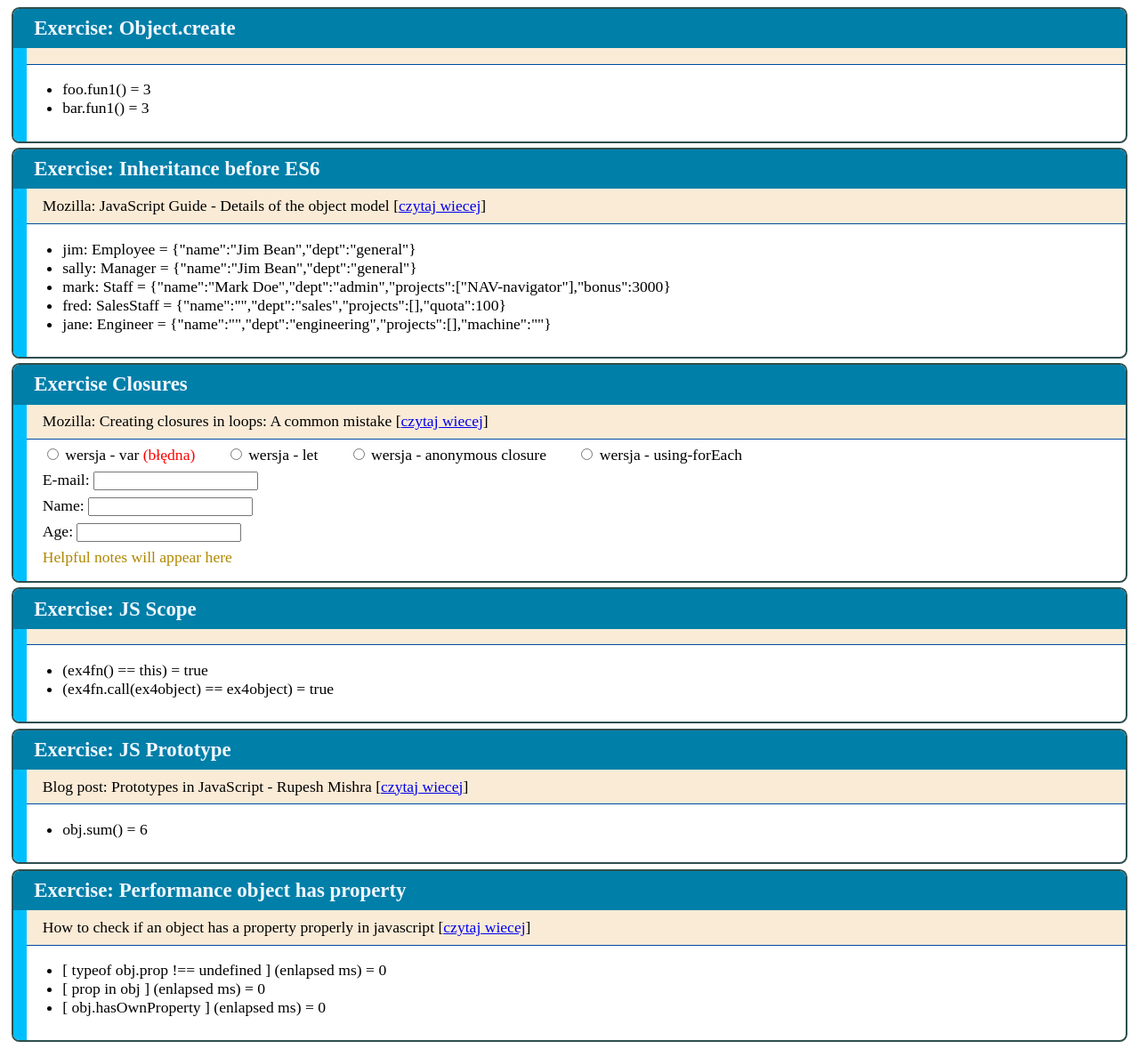
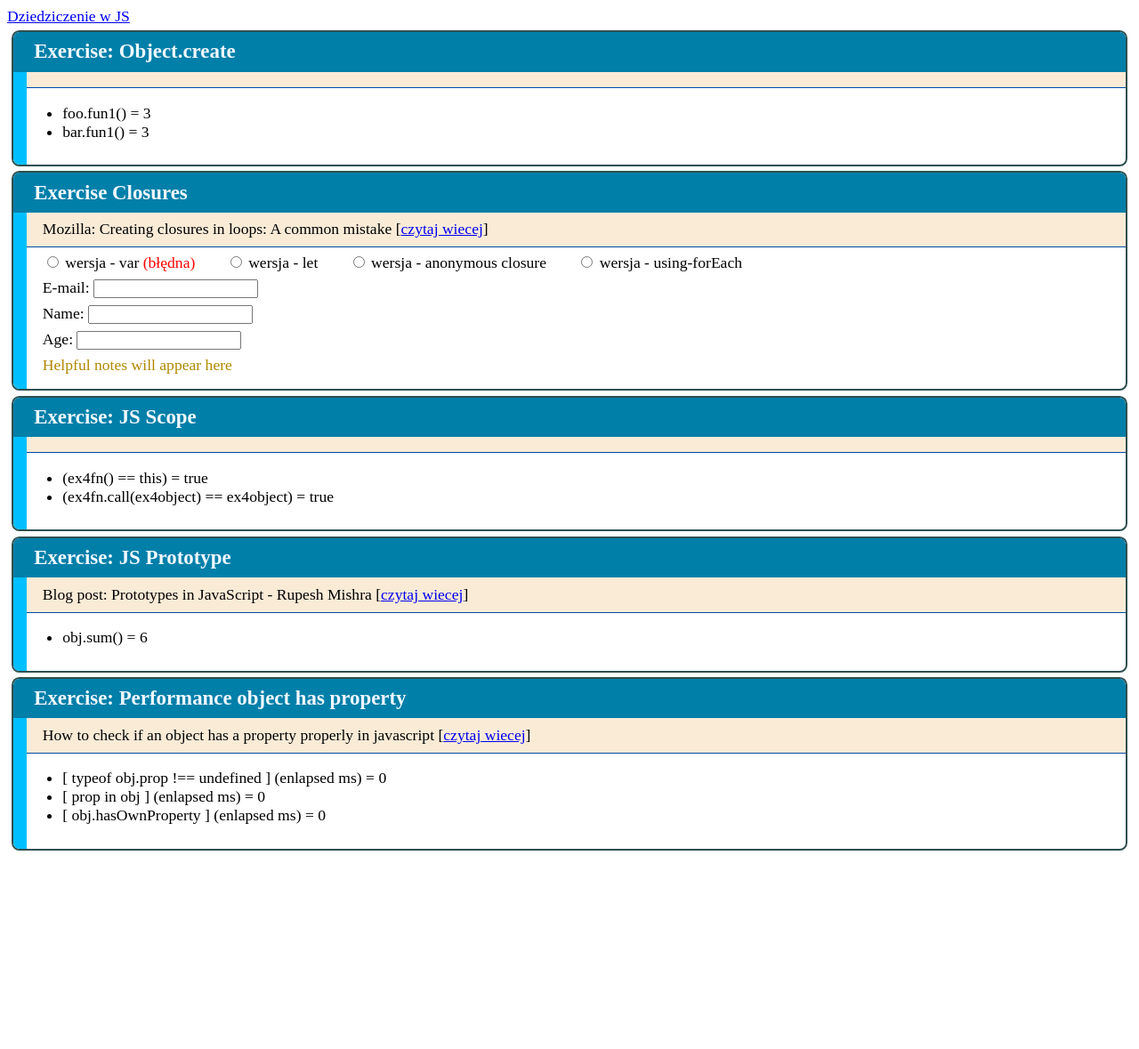
Before and after one commit to bogdanpolak/bsc-site, a Jekyll site: the page built from js-play/index.html, in a window 1280 px wide. Shown: the whole page at 89% size. Built offline with Jekyll 4.4.1, drawn with Linux system fonts in a browser that asks for light colours; after the commit the page ends 964 px from its top, so only the background shows below that.

Commit message:
Extracted Inheritance demo (ex02)

```diff
--- a/js-play/index.html
+++ b/js-play/index.html
@@ -1,7 +1,10 @@
 ---
 layout: javascript-playground
-title: playground one
+title: JavaScript Playground
 ---
+<div>
+	<a href="js-inheritance.html">Dziedziczenie w JS</a>
+</div>
 
 <div class="example" id="example-object-create">
 	<div>
@@ -12,20 +15,6 @@
 		<ul class="out"></ul>
 	</div>
 </div>
-
-<div class="example" id="example-inheritance-before-ES6">
-	<div>
-		<h1>Exercise: Inheritance before ES6</h1>
-	</div>
-	<div class="example-content">
-		<p class="reference">
-			Mozilla: JavaScript Guide - Details of the object model
-			[<a href="https://developer.mozilla.org/en-US/docs/Web/JavaScript/Guide/Details_of_the_Object_Model">czytaj wiecej</a>]
-		</p>
-		<ul class="out"></ul>
-	</div>
-</div>
-
 
 <div class="example" id="example-closures">
 	<div>
@@ -148,69 +137,6 @@
 		const bar = Object.create(foo);
 		logger.log ("foo.fun1()", foo.fun1() );
 		logger.log ("bar.fun1()", bar.fun1() );
-	}
-};
-
-const ex02_InheritanceBeforeES6 = {
-	run: function () {
-		const logger = new ListLogger( {
-			reportElemID: 'example-inheritance-before-ES6'
-		} );
-		// ------------------------------------------
-		// declare
-		// ------------------------------------------
-		// --- Employee class
-		Employee = function  (name) {
-			this.name = name || '';
-			this.dept = 'general';
-		};
-		// --- Manager class (with explanations)
-		Manager = function (name) {
-			Employee.call(this,name);  // call Employee constructor
-			this.reports = [];
-		}
-		Manager.prototype = Object.create(Employee.prototype);   // set prototype chain (this changes constructor to Person function)
-		Manager.prototype.constructor = Manager;   // sets constructor again to Manager
-		// --- Staff class
-		Staff = function (name) {
-			Employee.call(this,name);
-			this.projects = [];
-		}
-		Staff.prototype = Object.create(Employee.prototype);
-		Staff.prototype.constructor = Staff;
-		// --- SalesStaff class
-		function SalesStaff(name) {
-			Staff.call(this,name);
-			this.dept = 'sales';
-			this.quota = 100;
-		}
-		SalesStaff.prototype = Object.create(Staff.prototype);
-		SalesStaff.prototype.constructor = SalesStaff;
-		// --- Engineer class
-		function Engineer (name) {
-			Staff.call(this,name);
-			this.dept = 'engineering';
-			this.machine = '';
-		}
-		Engineer.prototype = Object.create(Staff.prototype);
-		Engineer.prototype.constructor = Engineer;
-		// ------------------------------------------
-		// construct objects
-		// ------------------------------------------
-		var jim = new Employee('Jim Bean');
-		var sally = new Manager('Sally Reynolds');
-		var mark = new Staff('Mark Doe');
-			mark.dept = 'admin';
-			mark.projects = [ 'NAV-navigator' ];
-			mark.bonus = 3000;
-		var fred = new SalesStaff;
-		var jane = new Engineer;
-		// ------------------------------------------
-		logger.log('jim: Employee',JSON.stringify(jim));
-		logger.log('sally: Manager',JSON.stringify(jim));
-		logger.log('mark: Staff',JSON.stringify(mark));
-		logger.log('fred: SalesStaff',JSON.stringify(fred));
-		logger.log('jane: Engineer',JSON.stringify(jane));
 	}
 };
 
```
Also changed, not shown: other parts of js-play/index.html (+0 -1 lines), js-play/js-inheritance.html (added, +107 -0 lines).
